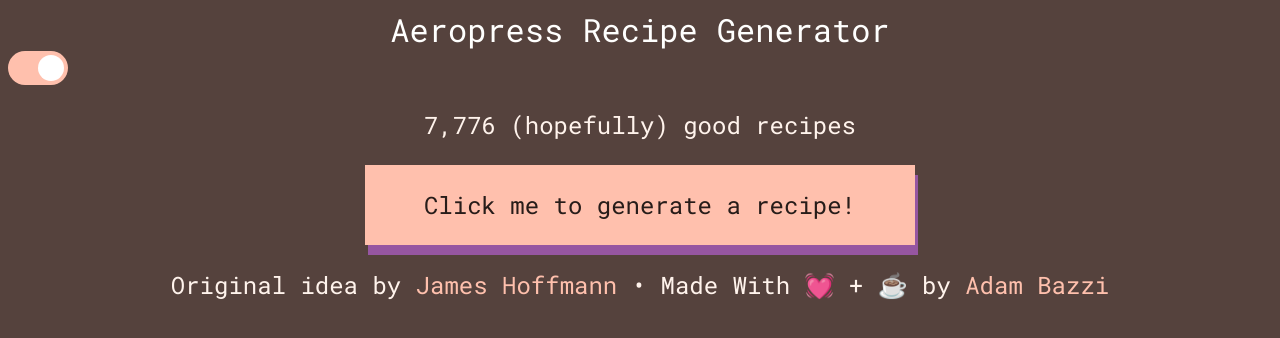
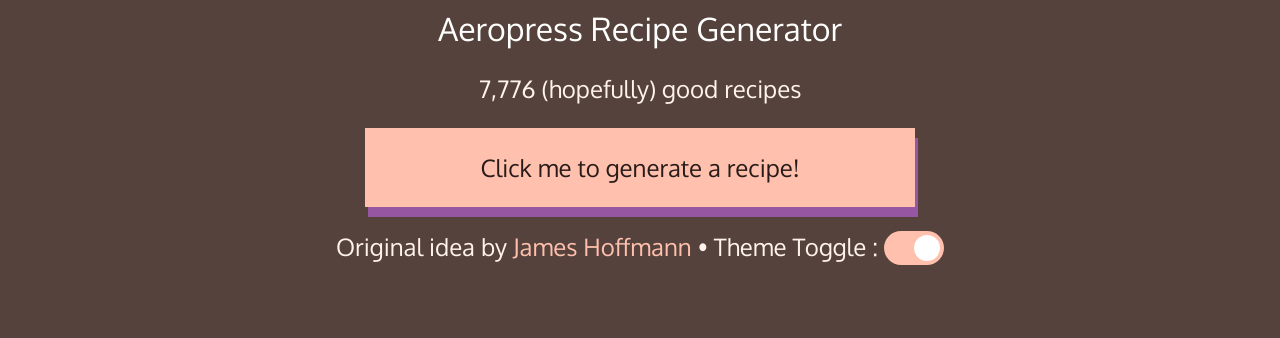
Before and after one commit to Abazzi/aeropress-web, a plain HTML site: page index.html in a window 1280 px wide. Drawn offline with Linux system fonts and the light colour scheme.

Commit message:
Removed my credit at the bottom, replaced with the theme toggle moved main.js out of the folder since it was the only file in there replaced old font with 'Oxygen' from Google Fonts

```diff
--- a/index.html
+++ b/index.html
@@ -5,7 +5,11 @@
     <meta http-equiv="X-UA-Compatible" content="IE=edge">
     <meta name="viewport" content="width=device-width, initial-scale=1.0">
     <link rel="stylesheet" href="styles.css">
+    <style>
+        @import url('https://fonts.googleapis.com/css2?family=Oxygen&display=swap');
+    </style>
     <title>Aeropress Recipe Generator</title>
+    <script src="main.js" defer></script>
 </head>
 <body class="body-dark">
     <!-- Top Banner with link to original idea-->
@@ -13,10 +17,6 @@
     <header class="header-dark">
         Aeropress Recipe Generator
     </header>
-    <label class="switch">
-        <input type="checkbox" checked>
-        <span class="slider round"></span>
-    </label>
     <p class="subtitle subtitle-dark">7,776 (hopefully) good recipes</p>
 
 
@@ -32,8 +32,10 @@
 
 </body>
 <footer class="footer footer-dark">
-    Original idea by <a href="https://jimseven.com/2017/12/06/coffee-brewing-dice/">James Hoffmann</a> &bull; Made With &#x1F493; + &#9749; by <a href="https://www.adambazzi.co">Adam Bazzi</a>
+    Original idea by <a href="https://jimseven.com/2017/12/06/coffee-brewing-dice/">James Hoffmann</a> &bull; Theme Toggle :
+    <label class="switch">
+        <input type="checkbox" checked>
+        <span class="slider round"></span>
+    </label>
 </footer>
-
-<script src="js/main.js"></script>
 </html>
--- a/styles.css
+++ b/styles.css
@@ -20,14 +20,11 @@
 }
 
 /* External Font */
-@font-face {
-    font-family: roboto;
-    src: url(fonts/RobotoMono-Regular.ttf);
-}
+@import url('https://fonts.googleapis.com/css2?family=Oxygen&display=swap');
 
 /* Direct Element Properties  */
 header{
-    font-family: roboto;
+    font-family: 'Oxygen' ;
     font-size: xx-large;
     text-align: center;
     display: flex;
@@ -140,7 +137,7 @@
 /*Non-Colour Specific Classes */
 .footer{
     text-align: center;
-    font-family: roboto;
+    font-family: Oxygen;
     padding-top: 1em;
     font-size: x-large;
     width: 100%;
@@ -154,7 +151,7 @@
 .subtitle{
     text-align: center;
     font-size: x-large;
-    font-family: roboto;
+    font-family: Oxygen;
 }
 
 .recipeDiv{
@@ -162,7 +159,7 @@
     padding-top: 1em;
     padding-bottom: 1em;
     font-size: x-large;
-    font-family: roboto;
+    font-family: Oxygen;
     max-width: 550px;
 }
 
```
Also changed, not shown: main.js (renamed from js/main.js).
